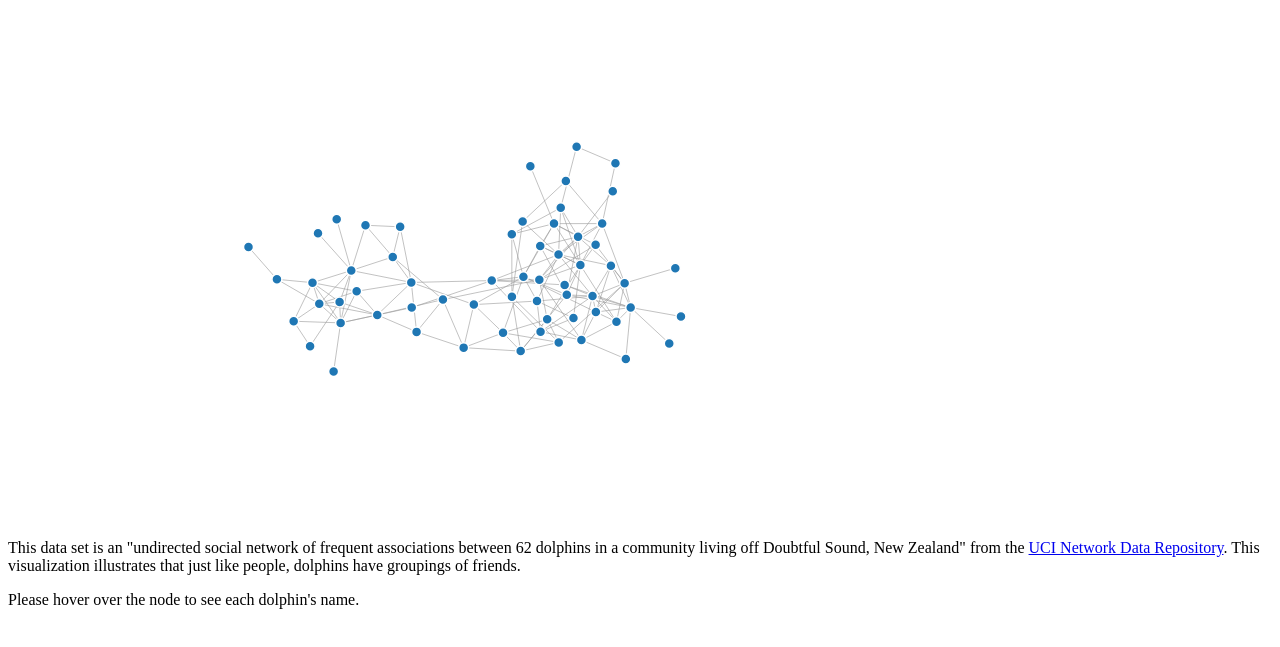
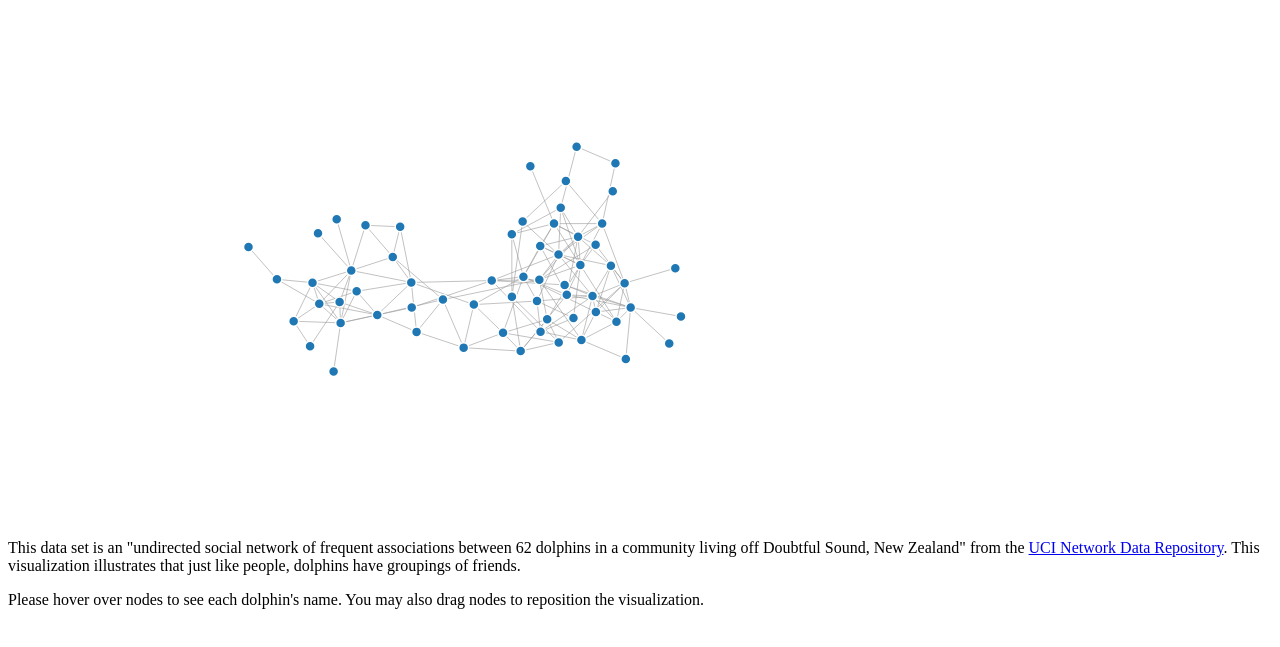
Before and after one commit to kaspii314159/kaspii314159.github.io, a plain HTML site: page dolphins/index.html in a window 1280 px wide. Shown: the part 61-708 px from the top of the page. Drawn offline with nearby package versions, Linux system fonts and the light colour scheme.

Commit message:
Update index.html

```diff
--- a/dolphins/index.html
+++ b/dolphins/index.html
@@ -81,5 +81,5 @@ d3.json("dolphins.json", function(error, graph) {
   This visualization illustrates that just like people, dolphins have groupings
   of friends.
 </p>
-<p>Please hover over the node to see each dolphin's name.</p>
+<p>Please hover over nodes to see each dolphin's name. You may also drag nodes to reposition the visualization.</p>
 </body>
```
